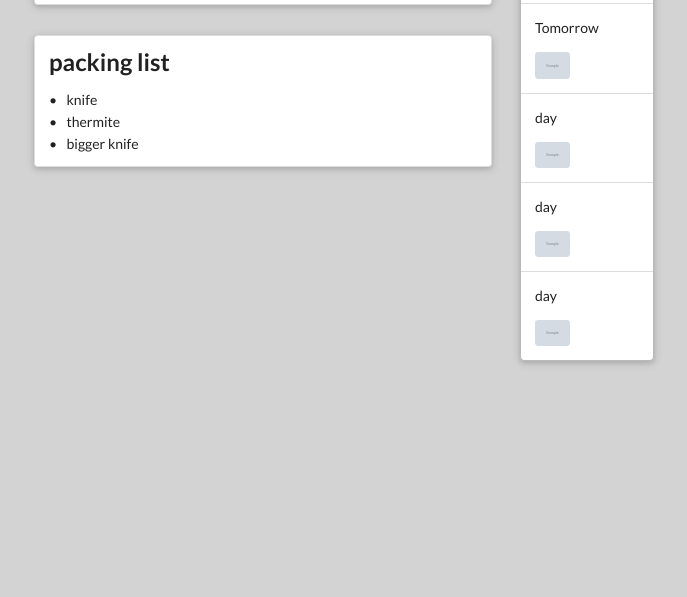
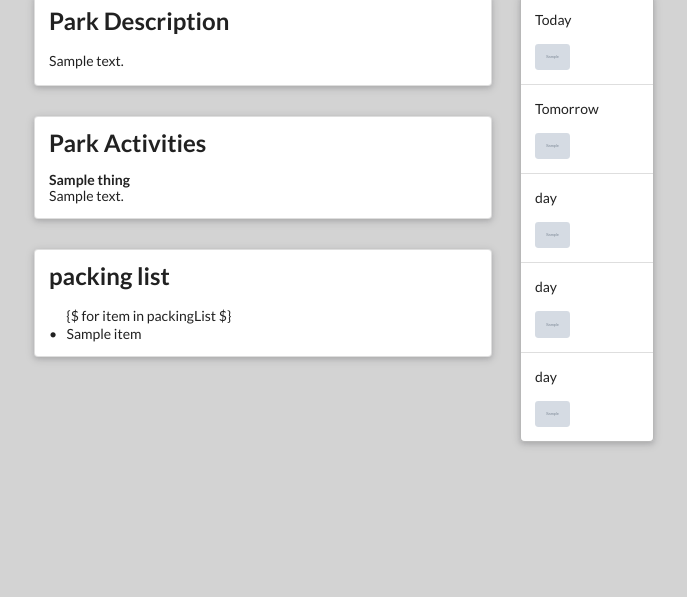
Before and after one commit to ruizr15/basecamp, a Flask app: template app/templates/display.html in a window 1280 px wide. Shown: the part 158-755 px from the top of the page, without its empty margins (296-983 px from the left). Run offline with Flask 2, Linux system fonts and the light colour scheme; the template is opened without the code that fills it: most values are stand-ins (such as "Sample title", 1, 10 or a date in 2020); grey boxes marked "Sample" are stand-in pictures.

Commit message:
I don't remember but lots of fixes and new stuff

```diff
--- a/app/templates/display.html
+++ b/app/templates/display.html
@@ -10,8 +10,8 @@
 
 <body>
     <div class="ui grid">
-        <div class="ten wide column"><h1 class="ui header">Park name</h1></div>
-        <div class="six wide column"><img class="ui small rounded image"></div>
+        <div class="ten wide column"><h1 class="ui header">{{parkName}}</h1></div>
+        <div class="six wide column"><img class="ui small rounded image" src="https://cdn.discordapp.com/attachments/540413083818917902/779614411689689088/image0.jpg"></div>
     </div>
 
     <div class="ui divider"></div>
@@ -19,16 +19,32 @@
 <div class="ui grid">
     <div class="twelve wide column">
         <div class="ui raised segment">
-                <h2 class="ui header">park description</h2>
-                <p>here's some cool data</p>
+            <h2 class="ui header">Park Description</h2>
+            <p>{{parkDescription}}</p>
+        </div>
+        <div class="ui hidden divider"></div>
+        <div class="ui raised segment">
+            <h2 class="ui header">Park Activities</h2>
+            {% if thingstodo[0] == "No activities listed at this location" %}
+            <div class="header">No activities listed at this location :(</div>
+            {% else %}
+            <div class="ui list">
+                <!-- make an item in a list for every thing to do -->
+                {% for thing in thingstodo %}
+                <div class="item">
+                    <div class="header">{{thing['title']}}</div>
+                    {{thing['shortDescription']}}
+                </div>
+                {% endfor %}
+            </div>
+            {% endif %}
         </div>
         <div class="ui hidden divider"></div>
         <div class="ui raised segment">
             <h2 class="ui header">packing list</h2>
             <div class="ui bulleted list">
-                    <div class="item">knife</div>
-                    <div class="item">thermite</div>
-                    <div class="item">bigger knife</div>
+                {$ for item in packingList $}
+                <div class="item">{{item}}</div>
             </div>
         </div>
     </div>
@@ -36,32 +52,31 @@
         <div class="ui raised fluid segments">
             <div class="ui segment">
                 <p>Today</p>
-                    <img class="ui mini rounded image", src={{icon_urls[0]}}>
+                <img class="ui mini rounded image" src={{icon_urls[0]}}>
             </div>
             <div class="ui segment">
                 <p>Tomorrow</p>
-                    <img class="ui mini rounded image", src={{icon_urls[1]}}>
+                <img class="ui mini rounded image" src={{icon_urls[1]}}>
             </div>
             <div class="ui segment">
                 <p>day</p>
-                    <img class="ui mini rounded image", src={{icon_urls[2]}}>
+                <img class="ui mini rounded image" src={{icon_urls[2]}}>
             </div>
             <div class="ui segment">
                 <p>day</p>
-                    <img class="ui mini rounded image", src={{icon_urls[3]}}>
+                <img class="ui mini rounded image" src={{icon_urls[3]}}>
             </div>
             <div class="ui segment">
                 <p>day</p>
-                    <img class="ui mini rounded image", src={{icon_urls[4]}}>
+                <img class="ui mini rounded image" src={{icon_urls[4]}}>
             </div>
         </div>
     </div>
 </div>
 
+
+
+
 <script src="https://cdn.jsdelivr.net/npm/semantic-ui@2.4.2/dist/semantic.min.js"></script>
-    <!-- <h1></h1>
-    <p></p>
-    <h2>Recommended Packing List</h2>
-    <p></p> -->
 
 </body></html>
--- a/app/templates/login.html
+++ b/app/templates/login.html
@@ -18,8 +18,8 @@
     <main>
       <h3>Our Mission</h3>
       <hr>
-      <p>Our mission is simple. We want to offer our users the easiest, most enjoyable camping experience possible. In a
-        world of chaos, some people just want to get out of the city and explore nature. We're here to help you organize
+      <p>Our mission is simple. We want to offer our users the easiest, most enjoyable camping experience possible. In our chaotic world,
+        it's nice to get out of the city and explore nature. Basecamp here to help you organize
         your camping trips using up to date information from Google Maps, and the National Park Service. Our platform
         combines data from existing sources into a single location, which gives you accurate weather reports, camping
         locations anywhere in the US, and packing lists tailored to the user's selections. Let us make your trip go right. Setup your camp with
```
Also changed, not shown: app/templates/coordinates.html (deleted, +0 -35 lines), app/views.py (+35 -14 lines). Lines whose indentation alone changed are shown as unchanged.
